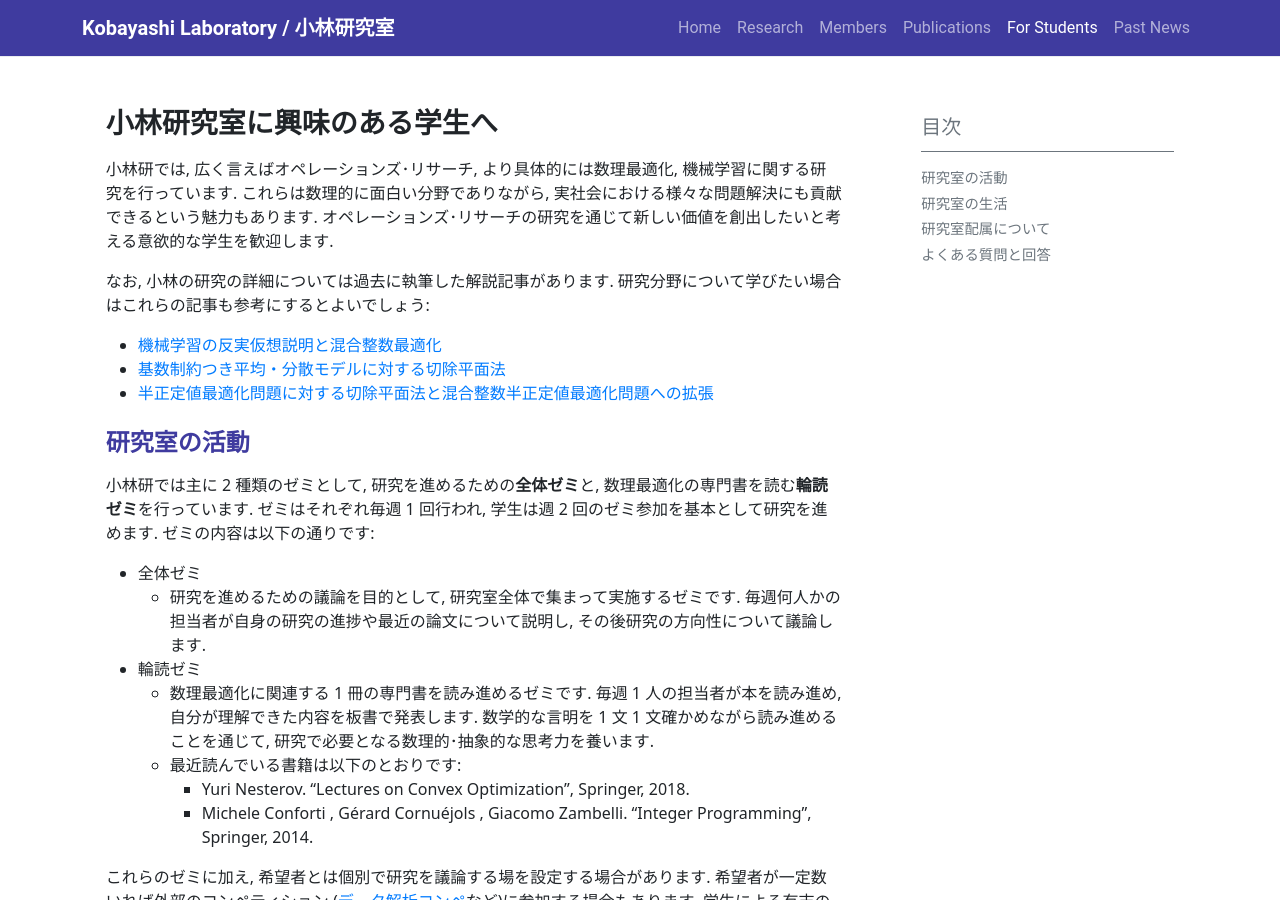
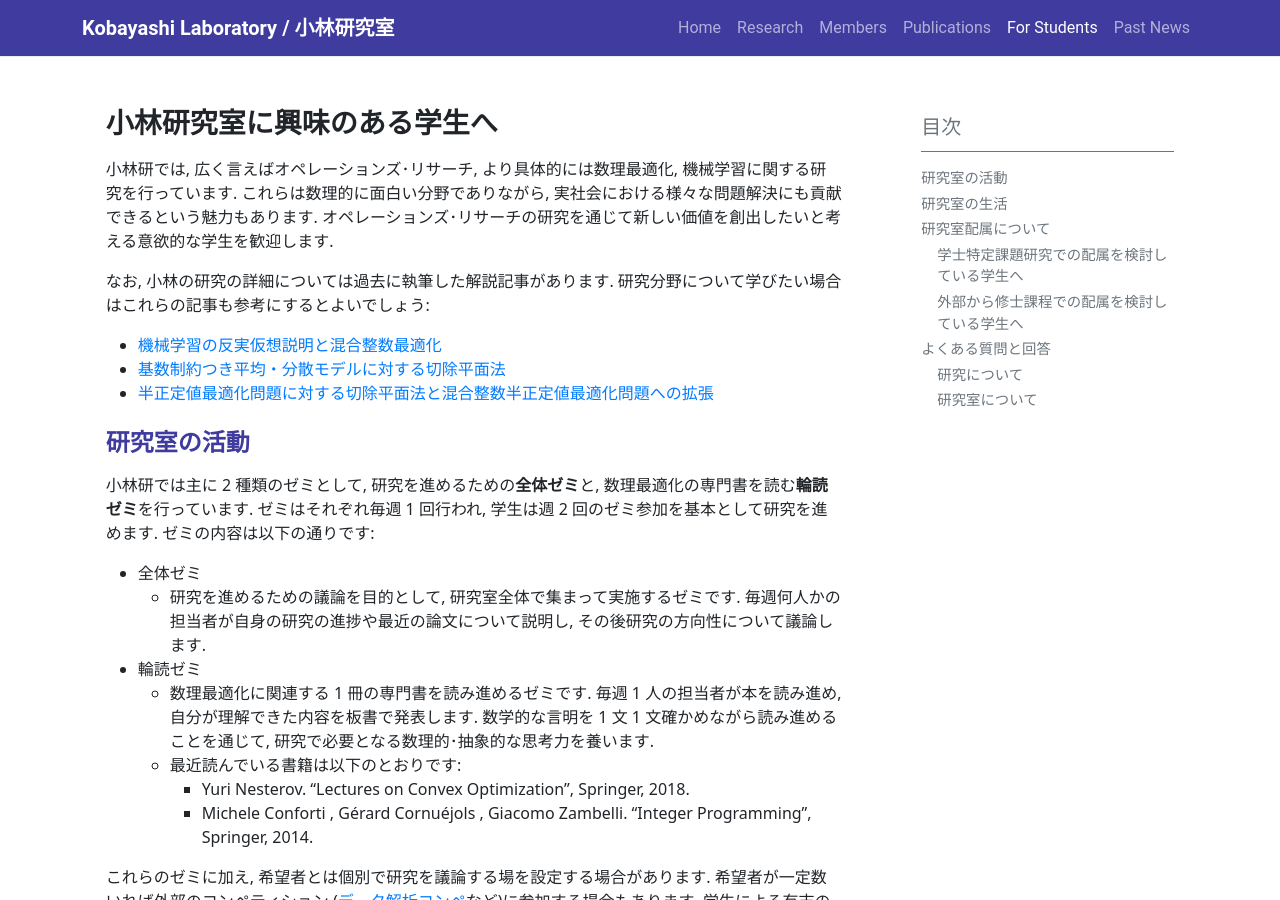
Before and after one commit to isct-koba-lab/isct-koba-lab.github.io, a Jekyll site: the page built from pages/for-students.md, in a window 1280 px wide and 900 px high. Built offline with Jekyll 4.4.1, drawn with Linux system fonts in a browser that asks for light colours.

Commit message:
for students

```diff
--- a/pages/for-students.md
+++ b/pages/for-students.md
@@ -40,11 +40,11 @@
 
 ## 研究室配属について
 
-#### 学士特定課題研究での配属を検討している学生へ
+### 学士特定課題研究での配属を検討している学生へ
 
 研究室配属に関する質問･相談は随時対応しています. なにか聞きたいことがある場合はメールまたは学内の Slack で小林まで連絡してください.
 
-#### 外部から修士課程での配属を検討している学生へ
+### 外部から修士課程での配属を検討している学生へ
 
 - 修士課程での配属を志望する場合
   - 修士課程で小林研に配属することを志望する場合, 本学経営工学系の**大学院説明会への参加を必須**としています. 経営工学系の大学院説明会は例年 3 月から5月の期間中に複数回実施されますので, まずはこちらの説明会に 1 度参加してください.
@@ -60,7 +60,7 @@
 
 ## よくある質問と回答
 
-#### 研究について
+### 研究について
 - 研究室配属にあたって必要な前提知識はありますか?
   - 研究では学部 1 年次に学ぶ数学 (線形代数, 微積) を頻繁に使います. また日頃は, 本学経営工学系 2, 3 年次の関連科目（OR基礎、OR応用、モデル化とOR、経営経済のためのデータ分析）で扱われる話題に馴染みがあることを前提として議論する場合が多いです. そのため, これらの話題に対する興味と一定の理解力があることが望ましいでしょう. 自習する場合は, 以下にあげる関連書籍･資料を参考にしてください:
       - 宮川雅巳, 水野眞治, 矢島安敏著 ｢経営工学のための数理 I｣, 朝倉書店, 2004年
@@ -75,7 +75,7 @@
 - 研究テーマはどのように決めますか?
   - まず学生がテーマを探し, 小林との議論を通じて詳細を決定します. 学生の興味の方向性を尊重しつつ, 学術的･社会的な意義や実現可能性を考慮してテーマの詳細を一緒に検討します.
 
-#### 研究室について
+### 研究室について
 - コアタイムはありますか?
     - コアタイムはなく, 大学にいなければならない時間はゼミの時間帯以外にはありません. ただし平日の日中は研究室に来ることを推奨はしています. 日頃から他の学生や教員と顔を合わせていると関係構築がしやすく, 自分が困ったときに相談しやすくなると考えているためです.
 - 中田研との違いはありますか?
```
